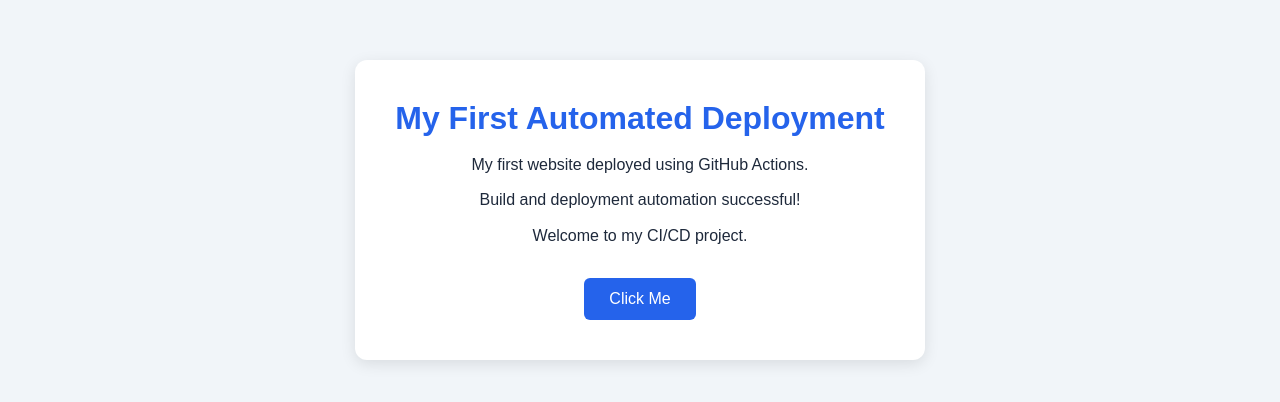
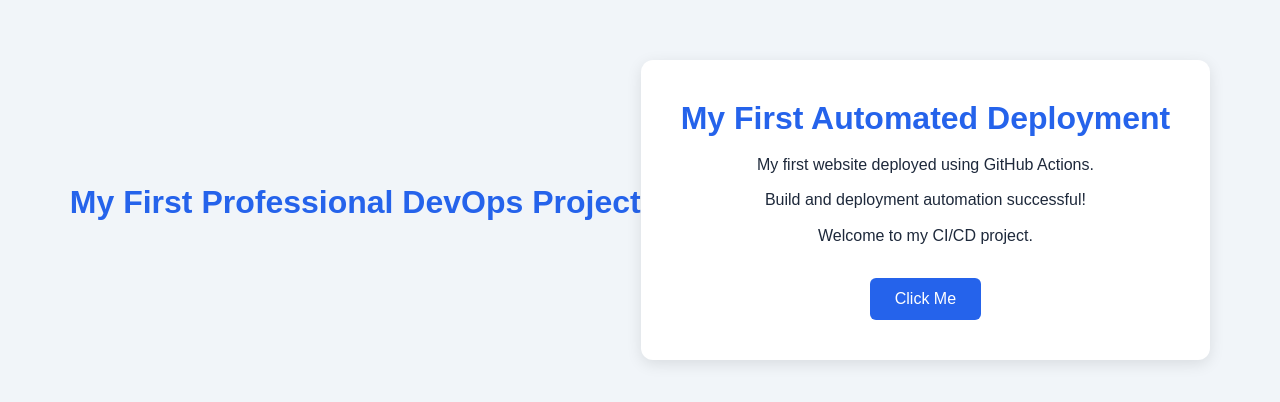
Before and after one commit to rv069955-pixel/my-first-cicd-project, a plain HTML site: page site/index.html in a window 1280 px wide. Shown: the part 190-592 px from the top of the page. Drawn offline with Linux system fonts and the light colour scheme.

Commit message:
Update website heading

```diff
--- a/site/index.html
+++ b/site/index.html
@@ -2,7 +2,7 @@
 <html lang="en">
 
 <head>
-    <meta charset="UTF-8">
+    <h1>My First Professional DevOps Project</h1>
     <meta name="viewport" content="width=device-width, initial-scale=1.0">
 
     <title>My First CI CD Project</title>
```
